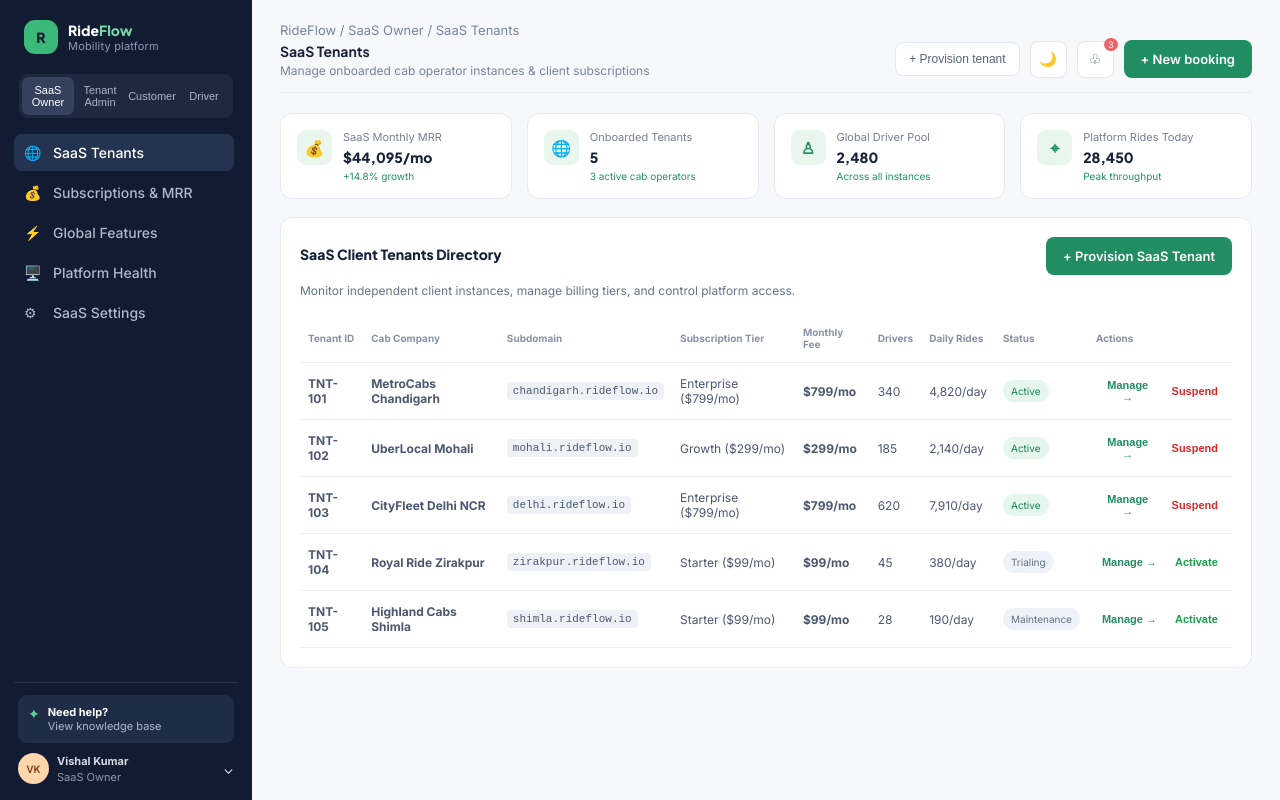
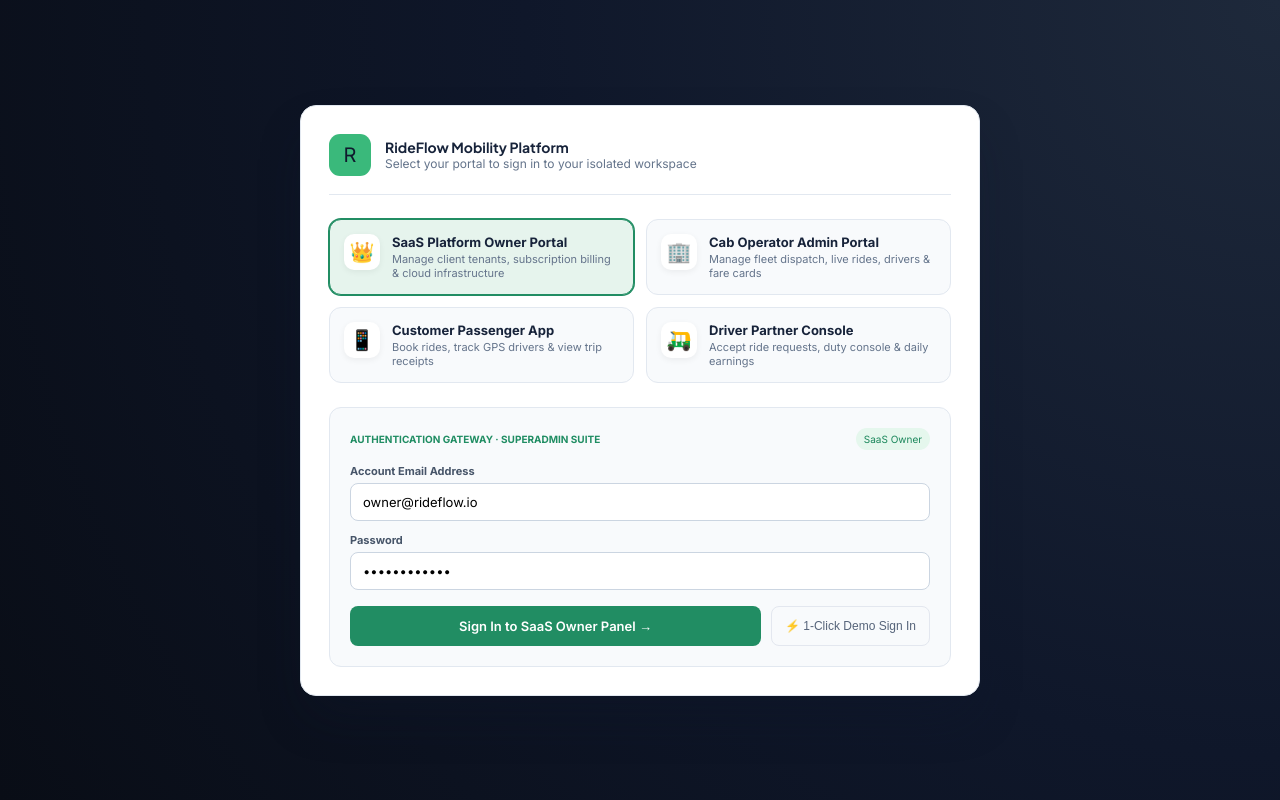
Before and after one commit to aritioninfotechpvt/cabBooking, a React (Vite) app in the folder rideflow-demo/: page / in a window 1280 px wide. Built offline with nearby package versions, Linux system fonts and the light colour scheme.

Commit message:
Implement Role-Based Separate Authentication & Portal Gatekeeper System

```diff
--- a/rideflow-demo/src/main.jsx
+++ b/rideflow-demo/src/main.jsx
@@ -64,7 +64,17 @@ const pageLabels = {
  'Vehicle Inspection': ['Report issue', 'Vehicle maintenance checklist & fuel records']
 };
 
+function Stat({label, value, change, icon, tone}) { return <div className="stat"><div><p>{label}</p><h2>{value}</h2><span className={change?.startsWith('+') ? 'up':'muted'}>{change}</span></div><div className={'statIcon '+tone}>{icon}</div></div> }
+function Status({children}) { return <span className={'status '+(String(children||'').toLowerCase().replaceAll(' ','-'))}>{children}</span> }
+
 function App(){
+ const [session, setSession] = useState({
+  isAuthenticated: false,
+  role: null,
+  email: '',
+  name: '',
+  avatar: ''
+ });
  const [page,setPage]=useState('SaaS Tenants');
  const [panel,setPanel]=useState('SaaS Owner');
  const [modal,setModal]=useState(false);
@@ -80,6 +90,31 @@ function App(){
   }
  },[darkMode]);
 
+ const handleLogin = (role, email, name, avatar, defaultPage) => {
+  setSession({
+   isAuthenticated: true,
+   role,
+   email,
+   name,
+   avatar
+  });
+  setPanel(role);
+  setPage(defaultPage);
+  action(`Signed in to ${role} Portal as ${email}`);
+ };
+
+ const handleLogout = () => {
+  setSession({
+   isAuthenticated: false,
+   role: null,
+   email: '',
+   name: '',
+   avatar: ''
+  });
+  setNotice('Logged out successfully');
+  setTimeout(() => setNotice(''), 2600);
+ };
+
  const addBooking = (newRide) => {
    setRidesList(prev => [newRide, ...prev]);
    setNotice(`Booking ${newRide.id} created successfully`);
@@ -87,6 +122,11 @@ function App(){
  };
 
  const action=(m)=>{setNotice(m);setTimeout(()=>setNotice(''),2600)};
+
+ if (!session.isAuthenticated) {
+  return <AuthPortal onLogin={handleLogin} />;
+ }
+
  const [btnLabel, subtitle] = pageLabels[page] || ['', ''];
  const activeNav = panel === 'SaaS Owner' ? saasNav : panel === 'Customer' ? customerNav : panel === 'Driver' ? driverNav : nav;
  const activeIcons = panel === 'SaaS Owner' ? saasIcons : panel === 'Customer' ? customerIcons : panel === 'Driver' ? driverIcons : icons;
@@ -94,14 +134,18 @@ function App(){
  return <div className="app">
   <aside>
    <div className="brand"><div className="brandMark">R</div><div>Ride<span>Flow</span><small>Mobility platform</small></div></div>
-   <div className="switcher">
-    <button className={panel==='SaaS Owner'?'chosen':''} onClick={()=>{setPanel('SaaS Owner');setPage('SaaS Tenants');}}>SaaS Owner</button>
-    <button className={panel==='Admin'?'chosen':''} onClick={()=>{setPanel('Admin');setPage('Overview');}}>Tenant Admin</button>
-    <button className={panel==='Customer'?'chosen':''} onClick={()=>{setPanel('Customer');setPage('Book a Ride');}}>Customer</button>
-    <button className={panel==='Driver'?'chosen':''} onClick={()=>{setPanel('Driver');setPage('Duty Console');}}>Driver</button>
+   <div className="portalBadge">
+    <span>{panel === 'SaaS Owner' ? '👑 SaaS Owner Suite' : panel === 'Customer' ? '📱 Customer Rider App' : panel === 'Driver' ? '🛺 Driver Partner App' : '🏢 Cab Operator Admin'}</span>
    </div>
    <nav>{activeNav.map((n,i)=><button key={n} className={page===n?'active':''} onClick={()=>setPage(n)}><i>{activeIcons[i]}</i>{n}{n==='Support'&&<b>8</b>}</button>)}</nav>
-   <div className="sideBottom"><div className="help">✦ <span><strong>Need help?</strong><br/>View knowledge base</span></div><div className="userProfile"><div className="avatar">VK</div><div className="user"><strong>Vishal Kumar</strong><small>{panel === 'SaaS Owner' ? 'SaaS Owner' : panel === 'Customer' ? 'Customer App' : panel === 'Driver' ? 'Driver Partner' : 'Cab Operator Admin'}</small></div><span>⌄</span></div></div>
+   <div className="sideBottom">
+    <div className="help">✦ <span><strong>Need help?</strong><br/>View knowledge base</span></div>
+    <div className="userProfile">
+     <div className="avatar">{session.avatar || 'VK'}</div>
+     <div className="user"><strong>{session.name || 'Vishal Kumar'}</strong><small>{session.email || 'user@rideflow.io'}</small></div>
+    </div>
+    <button className="logoutBtn" onClick={handleLogout} title="Sign Out & Return to Portal Selector">🔒 Logout / Switch Account</button>
+   </div>
   </aside>
   <main>
     <header>
@@ -122,6 +166,121 @@ function App(){
   </main>
   {modal&&<BookingModal close={()=>setModal(false)} onAddBooking={addBooking}/>}
  </div>
+}
+
+function AuthPortal({ onLogin }) {
+  const [selectedPortal, setSelectedPortal] = useState('SaaS Owner');
+
+  const portals = [
+    {
+      role: 'SaaS Owner',
+      title: 'SaaS Platform Owner Portal',
+      icon: '👑',
+      badge: 'SuperAdmin Suite',
+      defaultEmail: 'owner@rideflow.io',
+      name: 'Vishal Kumar (Platform Owner)',
+      avatar: 'VK',
+      defaultPage: 'SaaS Tenants',
+      subtitle: 'Manage client tenants, subscription billing & cloud infrastructure'
+    },
+    {
+      role: 'Admin',
+      title: 'Cab Operator Admin Portal',
+      icon: '🏢',
+      badge: 'Tenant Admin',
+      defaultEmail: 'admin@metrocabs.com',
+      name: 'Rohan Sharma (MetroCabs Admin)',
+      avatar: 'RS',
+      defaultPage: 'Overview',
+      subtitle: 'Manage fleet dispatch, live rides, drivers & fare cards'
+    },
+    {
+      role: 'Customer',
+      title: 'Customer Passenger App',
+      icon: '📱',
+      badge: 'Rider Portal',
+      defaultEmail: 'aarav@gmail.com',
+      name: 'Aarav Sharma (Rider)',
+      avatar: 'AS',
+      defaultPage: 'Book a Ride',
+      subtitle: 'Book rides, track GPS drivers & view trip receipts'
+    },
+    {
+      role: 'Driver',
+      title: 'Driver Partner Console',
+      icon: '🛺',
+      badge: 'Driver App',
+      defaultEmail: 'rakesh@driver.com',
+      name: 'Rakesh Kumar (Driver Partner)',
+      avatar: 'RK',
+      defaultPage: 'Duty Console',
+      subtitle: 'Accept ride requests, duty console & daily earnings'
+    }
+  ];
+
+  return (
+    <div className="authPortalOverlay">
+      <div className="authPortalCard">
+        <div className="authBrandHeader">
+          <div className="brandMark" style={{ width: '42px', height: '42px', fontSize: '20px' }}>R</div>
+          <div>
+            <h1 style={{ fontSize: '14px', margin: 0 }}>RideFlow Mobility Platform</h1>
+            <p style={{ margin: 0, fontSize: '12px', color: '#64748b' }}>Select your portal to sign in to your isolated workspace</p>
+          </div>
+        </div>
+
+        <div className="portalSelectorGrid">
+          {portals.map(p => (
+            <div
+              key={p.role}
+              className={`portalCardItem ${selectedPortal === p.role ? 'selected' : ''}`}
+              onClick={() => setSelectedPortal(p.role)}
+            >
+              <div className="portalIcon">{p.icon}</div>
+              <div>
+                <b style={{ display: 'block', fontSize: '13px' }}>{p.title}</b>
+                <small style={{ color: '#64748b', fontSize: '11px', display: 'block', marginTop: '2px' }}>{p.subtitle}</small>
+              </div>
+            </div>
+          ))}
+        </div>
+
+        {(() => {
+          const activePortal = portals.find(p => p.role === selectedPortal);
+          return (
+            <div className="authFormSection">
+              <div style={{ display: 'flex', justifyContent: 'space-between', alignItems: 'center', marginBottom: '14px' }}>
+                <span className="step">AUTHENTICATION GATEWAY · {activePortal.badge.toUpperCase()}</span>
+                <span className="pBadge active">{activePortal.role}</span>
+              </div>
+              <label>Account Email Address
+                <input defaultValue={activePortal.defaultEmail} key={activePortal.role + '-email'} />
+              </label>
+              <label>Password
+                <input type="password" defaultValue="••••••••••••" key={activePortal.role + '-pass'} />
+              </label>
+              <div style={{ display: 'flex', gap: '10px', marginTop: '16px' }}>
+                <button
+                  className="primary"
+                  style={{ flex: 1, padding: '12px' }}
+                  onClick={() => onLogin(activePortal.role, activePortal.defaultEmail, activePortal.name, activePortal.avatar, activePortal.defaultPage)}
+                >
+                  Sign In to {activePortal.role} Panel →
+                </button>
+                <button
+                  className="outline"
+                  style={{ background: '#f8fafc' }}
+                  onClick={() => onLogin(activePortal.role, activePortal.defaultEmail, activePortal.name, activePortal.avatar, activePortal.defaultPage)}
+                >
+                  ⚡ 1-Click Demo Sign In
+                </button>
+              </div>
+            </div>
+          );
+        })()}
+      </div>
+    </div>
+  );
 }
 
 function CustomerPanelView({ page, action }) {
--- a/rideflow-demo/src/styles.css
+++ b/rideflow-demo/src/styles.css
@@ -36,3 +36,186 @@ h1, h2, h3, h4, h5, h6,
 .detailDrawer h2, .moduleHeadInline h2, .demoNote h2, .modal h2 {
   font-size: 14px !important;
 }
+
+/* Portal Authentication Overlay & Cards */
+.authPortalOverlay {
+  position: fixed;
+  inset: 0;
+  background: radial-gradient(circle at top right, #1e293b, #0f172a, #090d16);
+  display: grid;
+  place-items: center;
+  z-index: 9999;
+  padding: 20px;
+  overflow-y: auto;
+}
+
+.authPortalCard {
+  background: #ffffff;
+  width: 100%;
+  max-width: 680px;
+  border-radius: 16px;
+  padding: 28px;
+  box-shadow: 0 25px 50px -12px rgba(15, 23, 42, 0.35);
+  border: 1px solid #e2e8f0;
+}
+
+.dark-theme .authPortalCard {
+  background: #1e293b !important;
+  border-color: #334155 !important;
+  box-shadow: 0 25px 50px -12px rgba(0, 0, 0, 0.6);
+}
+
+.authBrandHeader {
+  display: flex;
+  align-items: center;
+  gap: 14px;
+  margin-bottom: 24px;
+  padding-bottom: 18px;
+  border-bottom: 1px solid #e2e8f0;
+}
+
+.dark-theme .authBrandHeader {
+  border-color: #334155 !important;
+}
+
+.portalSelectorGrid {
+  display: grid;
+  grid-template-columns: repeat(2, 1fr);
+  gap: 12px;
+  margin-bottom: 24px;
+}
+
+@media(max-width: 640px) {
+  .portalSelectorGrid {
+    grid-template-columns: 1fr;
+  }
+}
+
+.portalCardItem {
+  display: flex;
+  align-items: flex-start;
+  gap: 12px;
+  padding: 14px;
+  border-radius: 12px;
+  border: 1.5px solid #e2e8f0;
+  background: #f8fafc;
+  cursor: pointer;
+  transition: all 0.2s ease;
+}
+
+.portalCardItem:hover {
+  border-color: #218d63;
+  background: #f0fdf4;
+}
+
+.portalCardItem.selected {
+  border-color: #218d63;
+  background: #e6f4ed;
+  box-shadow: 0 0 0 1px #218d63;
+}
+
+.dark-theme .portalCardItem {
+  background: #0f172a !important;
+  border-color: #334155 !important;
+}
+
+.dark-theme .portalCardItem:hover {
+  border-color: #218d63 !important;
+  background: #162a22 !important;
+}
+
+.dark-theme .portalCardItem.selected {
+  border-color: #218d63 !important;
+  background: #143528 !important;
+}
+
+.portalIcon {
+  font-size: 20px;
+  width: 36px;
+  height: 36px;
+  border-radius: 10px;
+  background: #ffffff;
+  display: grid;
+  place-items: center;
+  box-shadow: 0 2px 6px rgba(0, 0, 0, 0.06);
+  flex-shrink: 0;
+}
+
+.dark-theme .portalIcon {
+  background: #1e293b !important;
+}
+
+.authFormSection {
+  background: #f8fafc;
+  border: 1px solid #e2e8f0;
+  border-radius: 12px;
+  padding: 20px;
+}
+
+.dark-theme .authFormSection {
+  background: #0f172a !important;
+  border-color: #334155 !important;
+}
+
+.authFormSection label {
+  font-size: 11px;
+  font-weight: 700;
+  display: block;
+  margin-top: 12px;
+  color: #475569;
+}
+
+.dark-theme .authFormSection label {
+  color: #94a3b8 !important;
+}
+
+.authFormSection input {
+  width: 100%;
+  display: block;
+  margin-top: 5px;
+  border: 1px solid #cbd5e1;
+  border-radius: 8px;
+  padding: 10px 12px;
+  font: 13px 'Inter', sans-serif;
+  background: #ffffff;
+}
+
+.dark-theme .authFormSection input {
+  background: #1e293b !important;
+  border-color: #334155 !important;
+  color: #f8fafc !important;
+}
+
+/* Sidebar Portal Badge & Logout Button */
+.portalBadge {
+  background: #1e2d46;
+  border: 1px solid #2b3b5a;
+  border-radius: 8px;
+  padding: 8px 10px;
+  margin: 0 5px 14px;
+  font-size: 11px;
+  font-weight: 600;
+  color: #66d19a;
+  display: flex;
+  align-items: center;
+  justify-content: space-between;
+}
+
+.logoutBtn {
+  width: 100%;
+  border: 1px solid #334155;
+  background: #1e293b;
+  color: #f8fafc;
+  padding: 9px;
+  border-radius: 8px;
+  font: 600 11px 'Inter', sans-serif;
+  cursor: pointer;
+  margin-top: 8px;
+  transition: all 0.2s ease;
+}
+
+.logoutBtn:hover {
+  background: #ec6b67;
+  border-color: #ec6b67;
+  color: #ffffff;
+}
```
